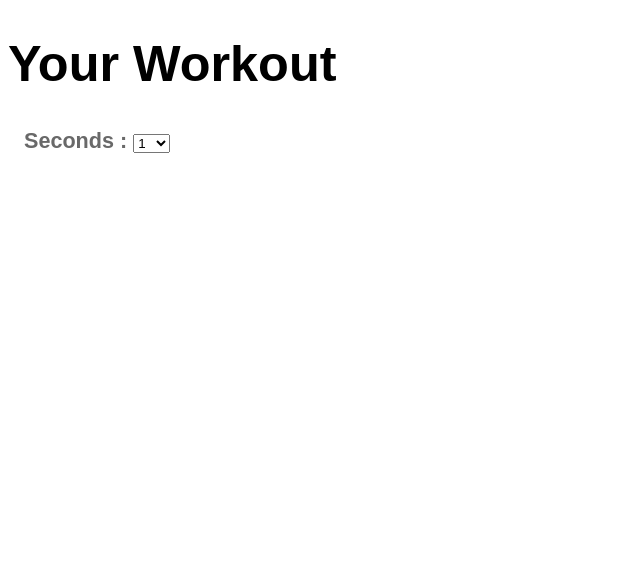
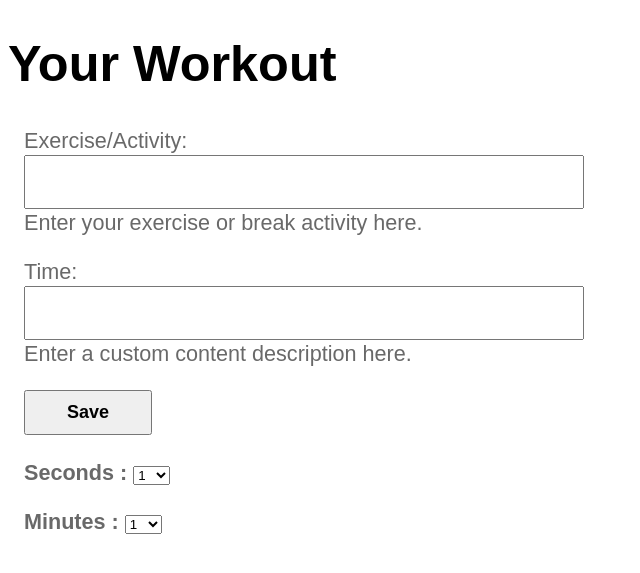
Before and after one commit to we3kends0nlyy/workout-timer-project, a Django app: template entries/templates/buildworkout/dropdown.html in a window 1280 px wide. Shown: the top 573 px of the page, without its empty margins (0-640 px from the left). Run offline with Django 3.2, Linux system fonts and the light colour scheme; the template is opened without the code that fills it: values that come from a table or form of the project are taken from there, others are empty; data comes from the database, SQL or seed files in the repository; both versions use the stored data as it was after the commit.

Commit message:
I have made some progress in adding the dropdown menu and having the webpage be redirected to it after submitting the workout. But, the big thing I want to do now is have the time that was selected by the user to be saved with the workout. I think I can add an extra part onto the Entry model and have the times from the Time model be saved into the Entry model every time the workout is saved? I don't need to worry about saving the workout so the user can do it again later. That is something far down the line. Right now I want to get the time from the drop dowm menu saved into the database with the workout. That way I have a way to display the times with the workout on the home screen after everything has been saved, because that homescreen where the diary entries were is where the workout is going to be and will allow the user to edit the name of the workout and the time if they want to.

```diff
--- a/entries/admin.py
+++ b/entries/admin.py
@@ -1,7 +1,9 @@
 # entries/admin.py
 
 from django.contrib import admin
-from .models import Entry
+from .models import Entry, Time, Workouts
 
 
 admin.site.register(Entry)
+admin.site.register(Time)
+admin.site.register(Workouts)
--- a/entries/models.py
+++ b/entries/models.py
@@ -15,9 +15,22 @@
 
 class Time(models.Model):
     seconds = models.CharField(max_length=30)
+    minutes = models.CharField(max_length=30)
 
     def __str__(self):
         return self.seconds
 
     class Meta:
         verbose_name_plural = "Times"
+
+
+class Workouts(models.Model):
+    workout = models.CharField(max_length=200)
+    seconds = models.CharField(max_length=30)
+    minutes = models.CharField(max_length=30)
+
+    def __str__(self):
+        return self.workout
+
+    class Meta:
+        verbose_name_plural = "Workouts"
--- a/entries/templates/buildworkout/dropdown.html
+++ b/entries/templates/buildworkout/dropdown.html
@@ -1,11 +1,22 @@
-{% extends 'entries/base.html' %}
-
+{% extends "entries/base.html" %}
 {% block content %}
-  <p><b>Seconds : </b>
-         <select name="seconds" class="form-control">
-   {% for results in showseconds %}
-            <option value="{{ results.seconds}}">{{ results.seconds}}</option>
+    <form method="get">
+        {% csrf_token %}
+        {{ form.as_p }}
+        <input type="submit" value="Save">
+    </form>
+    <p><b>Seconds : </b>
+        <select name="seconds" class="form-control">
+  {% for results in showseconds %}
+           <option value="{{ results.seconds}}">{{ results.seconds}}</option>
+  {% endfor %}
+        </select>
+</p>
+<p><b>Minutes : </b>
+       <select name="minutes" class="form-control">
+   {% for results in showminutes %}
+       <option value="{{ results.minutes}}">{{ results.minutes}}</option>
    {% endfor %}
-         </select>
+       </select>
 </p>
 {% endblock %}
--- a/entries/views.py
+++ b/entries/views.py
@@ -12,14 +12,6 @@
 )
 from django import forms
 from .models import Entry, Time
-
-class DropdownMenu(ListView):
-    template_name = 'buildworkout/dropdown.html'
-    def get(self, request, *args, **kwargs):
-        results = Time.objects.all()
-        context = {"showseconds": results}
-        return render(request, self.template_name, context)
-
 
 class EntryForm(forms.ModelForm):
     class Meta:
@@ -41,6 +33,28 @@
     login_url = "admin:login"
 
 
+class DropdownMenu(LockedView, SuccessMessageMixin, CreateView):
+    model = Time
+    template_name = 'buildworkout/dropdown.html'
+    fields = ["seconds"]
+    success_url = reverse_lazy("entry-list")
+    success_message = "Your workout was created!"
+
+    def get(self, request, *args, **kwargs):
+        results = Time.objects.all()
+        context = {"showseconds": results, "showminutes": results}
+        return render(request, self.template_name, context)
+
+
+class BuildWorkoutCreateView(LockedView, SuccessMessageMixin, CreateView):
+    model = Entry
+    form_class = EntryForm
+    template_name = 'buildworkout/buildworkout.html'
+    success_url = reverse_lazy("dropdown")
+    success_message = "Your new entry was created!"
+
+
+
 class EntryListView(LockedView, ListView):
     model = Entry
     queryset = Entry.objects.all().order_by("-date_created")
@@ -49,13 +63,6 @@
 class EntryDetailView(LockedView, DetailView):
     model = Entry
 
-
-class BuildWorkoutCreateView(LockedView, SuccessMessageMixin, CreateView):
-    model = Entry
-    form_class = EntryForm
-    template_name = 'buildworkout/buildworkout.html'
-    success_url = reverse_lazy("entry-list")
-    success_message = "Your new entry was created!"
 
 
 class EntryCreateView(LockedView, SuccessMessageMixin, CreateView):
```
Also changed, not shown: db.sqlite3, entries/migrations/0007_time_minutes.py (added), entries/migrations/0008_workouts.py (added).
